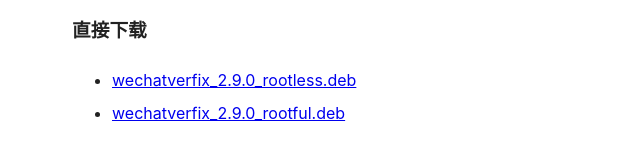
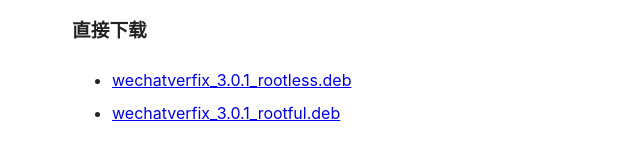
Before and after one commit to shitou6688/wvfix-repo, a plain HTML site: page index.html in a window 1280 px wide. Shown: the part 325-484 px from the top of the page, 228-868 px from the left. Drawn offline with Linux system fonts and the light colour scheme.

Commit message:
repo: 3.0.1

```diff
--- a/index.html
+++ b/index.html
@@ -13,6 +13,6 @@ li{margin:4px 0}</style>
 </ul>
 <h3>直接下载</h3>
 <ul>
-  <li><a href="debs/wechatverfix_2.9.0_rootless.deb">wechatverfix_2.9.0_rootless.deb</a></li>
-  <li><a href="debs/wechatverfix_2.9.0_rootful.deb">wechatverfix_2.9.0_rootful.deb</a></li>
+  <li><a href="debs/wechatverfix_3.0.1_rootless.deb">wechatverfix_3.0.1_rootless.deb</a></li>
+  <li><a href="debs/wechatverfix_3.0.1_rootful.deb">wechatverfix_3.0.1_rootful.deb</a></li>
 </ul>
```
Also changed, not shown: 6 other files.
